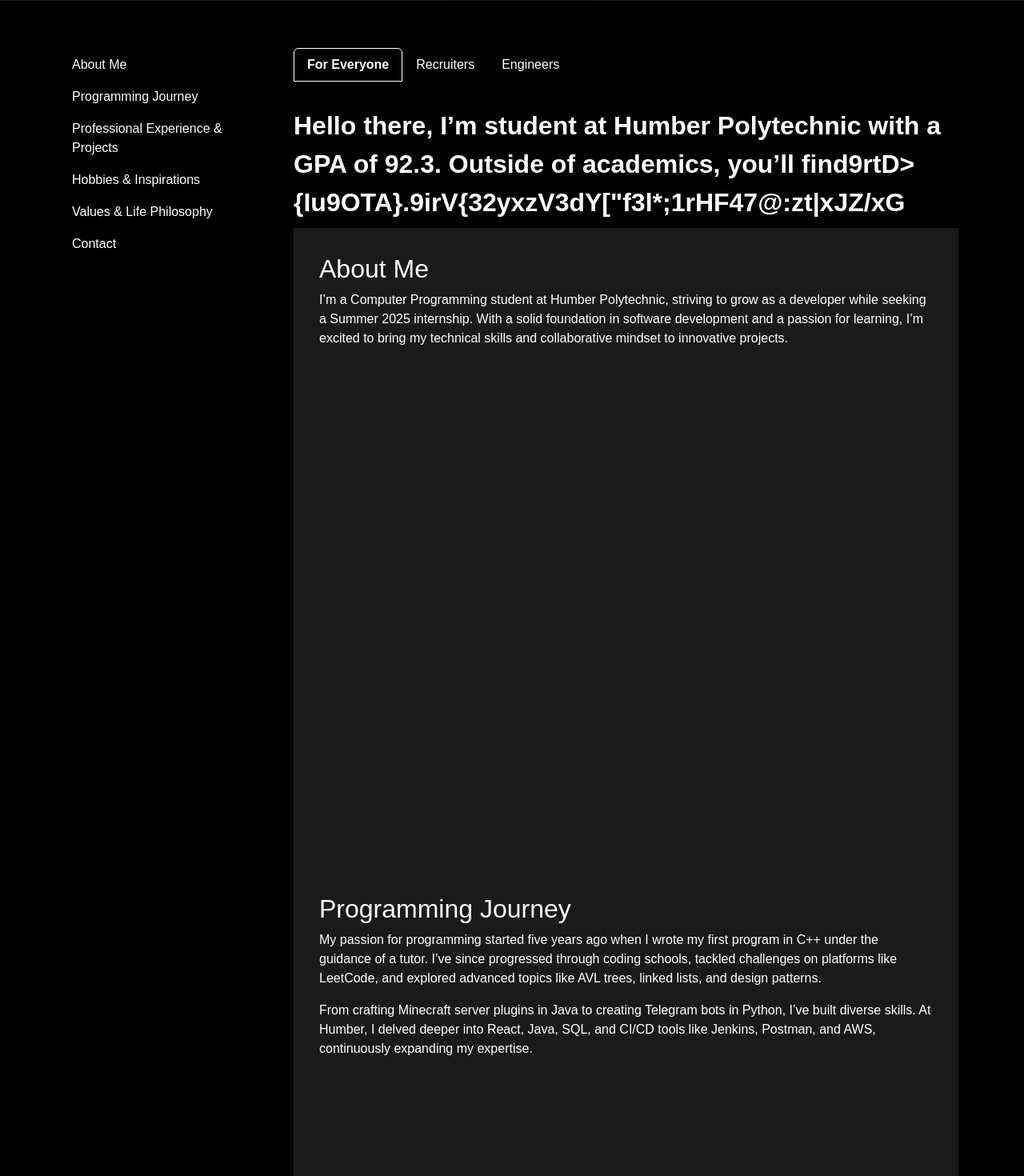
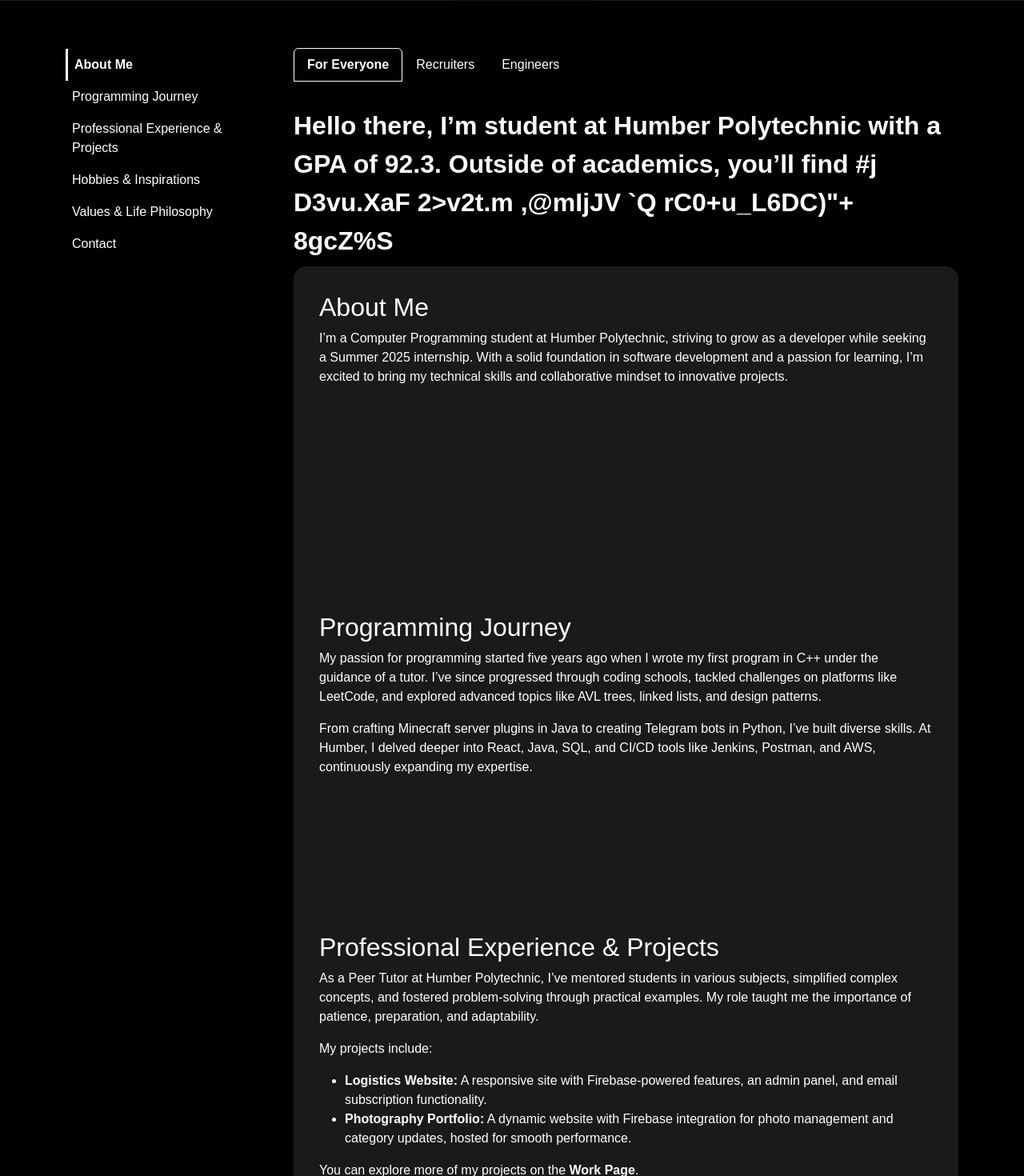
Before and after one commit to curash58/portfolio, a React (Create React App) app: page /info in a window 1280 px wide. Shown: the part 60-1530 px from the top of the page at 80% size. Built offline with nearby package versions, Linux system fonts and the light colour scheme.

Commit message:
Fixed sidebar

```diff
--- a/src/components/card/Card.jsx
+++ b/src/components/card/Card.jsx
@@ -3,8 +3,7 @@ import { Modal, Carousel } from "react-bootstrap";
 import "./Card.css";
 
 const Card = ({ title, description, imageUrls, projectLink }) => {
-  console.log(projectLink);
-  // State for the dynamic width of the card
+
   const [cardWidth, setCardWidth] = useState("auto");
 
   // State for modal visibility
--- a/src/containers/info/Info.css
+++ b/src/containers/info/Info.css
@@ -17,7 +17,7 @@
 }
 
 .info-sidebar-nav .info-nav-link {
-  color: #ffffff; /* Default white text */
+  color: #ffffff;
   text-decoration: none;
   padding: 0.5rem;
   transition: color 0.3s ease, border-left 0.3s ease;
@@ -60,7 +60,7 @@
 }
 
 .info-section {
-  min-height: 100vh; /* Each section takes up full viewport height */
+  min-height: 50vh; /* Each section takes up full viewport height */
   padding: 2rem;
   background-color: rgba(
     255,
@@ -80,7 +80,7 @@
   font-weight: bold;
   color: white; /* White text */
 }
-#intro {
+#about-me {
   border-radius: 16px 16px 0 0;
 }
 
--- a/src/containers/info/Info.jsx
+++ b/src/containers/info/Info.jsx
@@ -21,15 +21,24 @@ const CustomMenuButton = ({ isExpanded, onToggle }) => {
 const Info = () => {
   const [isExpanded, setIsExpanded] = useState(false); // State for menu toggle
   const [activeSection, setActiveSection] = useState("For everyone");
-  const [activeMenu, setActiveMenu] = useState("intro");
+  const [activeMenu, setActiveMenu] = useState("about-me");
   const [scrambledText, setScrambledText] = useState("");
 
+  const sectionsName = [
+    "About Me",
+    "Programming Journey",
+    "Professional Experience & Projects",
+    "Hobbies & Inspirations",
+    "Values & Life Philosophy",
+    "Contact",
+  ];
+
   const sections = {
-    "About Me": useRef(null),
-    "Programming Journey": useRef(null),
-    "Professional Experience & Projects": useRef(null),
-    "Hobbies & Inspirations": useRef(null),
-    "Values & Life Philosophy": useRef(null),
+    "about-me": useRef(null),
+    "programming-journey": useRef(null),
+    "professional-experience-projects": useRef(null),
+    "hobbies-inspirations": useRef(null),
+    "values-life-philosophy": useRef(null),
     contact: useRef(null),
   };
 
@@ -58,28 +67,36 @@ const Info = () => {
     const originalText = content[activeSection];
     const scrambleDuration = 3500; // Duration for the animation in milliseconds
     const intervalDelay = 50; // Delay between each iteration
-    let scrambled = Array(originalText.length)
-      .fill("")
+    const totalIterations = Math.floor(scrambleDuration / intervalDelay);
+
+    let scrambled = originalText
+      .split("")
       .map(() => String.fromCharCode(33 + Math.floor(Math.random() * 94)))
       .join("");
+
     let iterations = 0;
-    const totalIterations = scrambleDuration / intervalDelay;
 
     const scrambleInterval = setInterval(() => {
-      scrambled = scrambled
+      scrambled = originalText
         .split("")
-        .map((char, index) =>
-          iterations / totalIterations > index / originalText.length
-            ? originalText[index]
-            : String.fromCharCode(33 + Math.floor(Math.random() * 94))
-        )
+        .map((char, index) => {
+          if (iterations / totalIterations > index / originalText.length) {
+            return char; // Keep the original character if its turn is done
+          } else if (char === " ") {
+            return " "; // Maintain spaces as is
+          } else {
+            return String.fromCharCode(33 + Math.floor(Math.random() * 94)); // Random character
+          }
+        })
         .join("");
 
       setScrambledText(scrambled);
 
       if (iterations >= totalIterations) {
         clearInterval(scrambleInterval);
+        setScrambledText(originalText); // Ensure the final text is the original
       }
+
       iterations++;
     }, intervalDelay);
 
@@ -95,11 +112,8 @@ const Info = () => {
           }
         });
       },
-      {
-        root: null,
-        threshold: 0.6,
-      }
-    );
+      { root: null, threshold: 0.6 }
+   );
 
     Object.values(sections).forEach((ref) => {
       if (ref.current) {
@@ -122,7 +136,7 @@ const Info = () => {
         {/* Responsive Sidebar/Nav */}
         <Col md={3} className="info-sidebar d-none d-md-block">
           <Nav className="info-sidebar-nav flex-column">
-            {Object.keys(sections).map((key) => (
+            {Object.keys(sections).map((key, index) => (
               <Nav.Link
                 key={key}
                 href={`#${key}`}
@@ -130,7 +144,7 @@ const Info = () => {
                   activeMenu === key ? "info-nav-active" : ""
                 }`}
               >
-                {key.charAt(0).toUpperCase() + key.slice(1)}
+                {sectionsName[index]}
               </Nav.Link>
             ))}
           </Nav>
@@ -144,7 +158,7 @@ const Info = () => {
             className={isExpanded ? "show" : ""}
           >
             <Nav className="flex-column">
-              {Object.keys(sections).map((key) => (
+              {Object.keys(sections).map((key, index) => (
                 <Nav.Link
                   key={key}
                   href={`#${key}`}
@@ -153,7 +167,7 @@ const Info = () => {
                   }`}
                   onClick={() => handleLinkClick(key)} // Close menu on link click
                 >
-                  {key.charAt(0).toUpperCase() + key.slice(1)}
+                  {sectionsName[index]}
                 </Nav.Link>
               ))}
             </Nav>
@@ -186,7 +200,7 @@ const Info = () => {
           {/* Sections for Scrolling */}
           <div
             id="about-me"
-            ref={sections["About Me"]}
+            ref={sections["about-me"]}
             className="info-section"
           >
             <h2>About Me</h2>
@@ -201,7 +215,7 @@ const Info = () => {
 
           <div
             id="programming-journey"
-            ref={sections["Programming Journey"]}
+            ref={sections["programming-journey"]}
             className="info-section"
           >
             <h2>Programming Journey</h2>
@@ -222,7 +236,7 @@ const Info = () => {
 
           <div
             id="professional-experience-projects"
-            ref={sections["Professional Experience & Projects"]}
+            ref={sections["professional-experience-projects"]}
             className="info-section"
           >
             <h2>Professional Experience & Projects</h2>
@@ -232,8 +246,8 @@ const Info = () => {
               problem-solving through practical examples. My role taught me the
               importance of patience, preparation, and adaptability.
             </p>
-            <p>
-              My projects include:
+            <div>
+              <p>My projects include:</p>
               <ul>
                 <li>
                   <strong>Logistics Website:</strong> A responsive site with
@@ -246,14 +260,16 @@ const Info = () => {
                   updates, hosted for smooth performance.
                 </li>
               </ul>
-              You can explore more of my projects on the{" "}
-              <strong>Work Page</strong>.
-            </p>
+              <p>
+                You can explore more of my projects on the{" "}
+                <strong>Work Page</strong>.
+              </p>
+            </div>
           </div>
 
           <div
             id="hobbies-inspirations"
-            ref={sections["Hobbies & Inspirations"]}
+            ref={sections["hobbies-inspirations"]}
             className="info-section"
           >
             <h2>Hobbies & Inspirations</h2>
@@ -272,7 +288,7 @@ const Info = () => {
 
           <div
             id="values-life-philosophy"
-            ref={sections["Values & Life Philosophy"]}
+            ref={sections["values-life-philosophy"]}
             className="info-section"
           >
             <h2>Values & Life Philosophy</h2>
```
